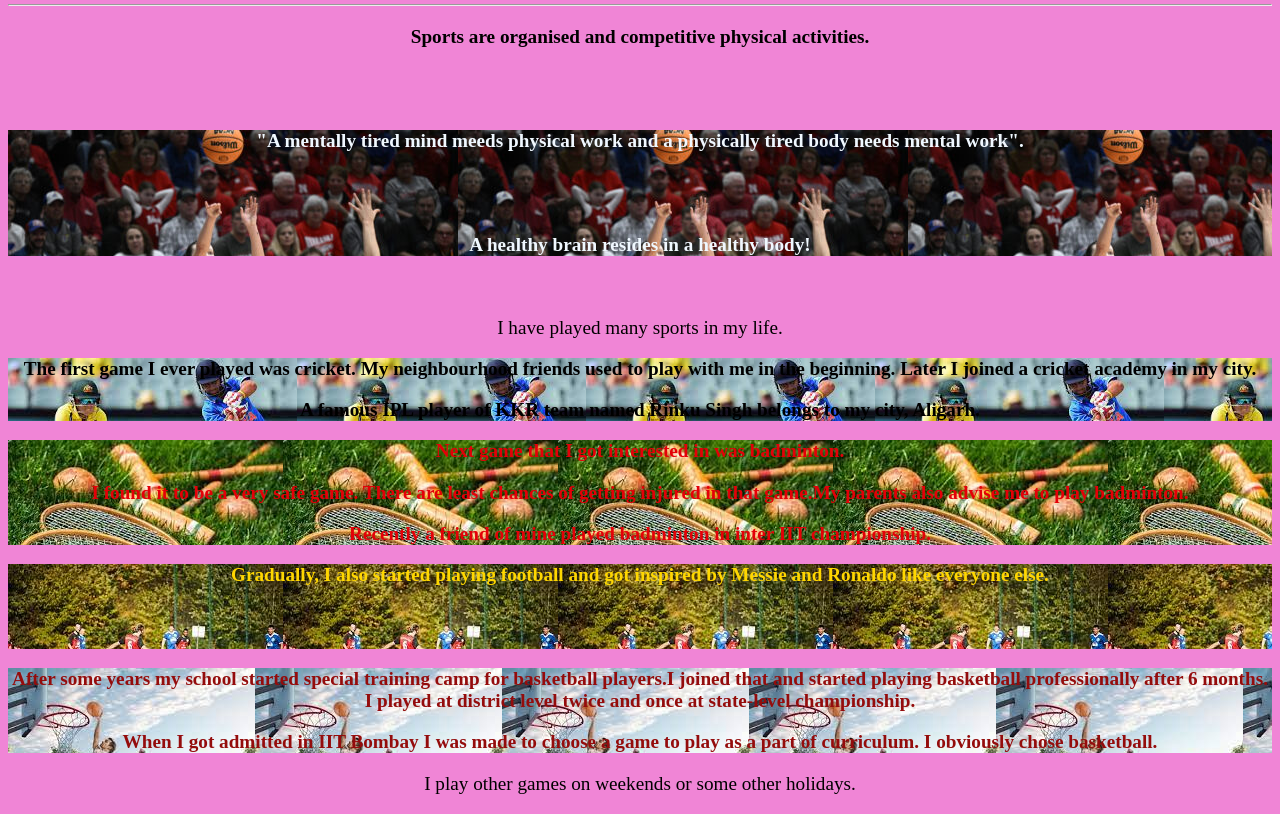
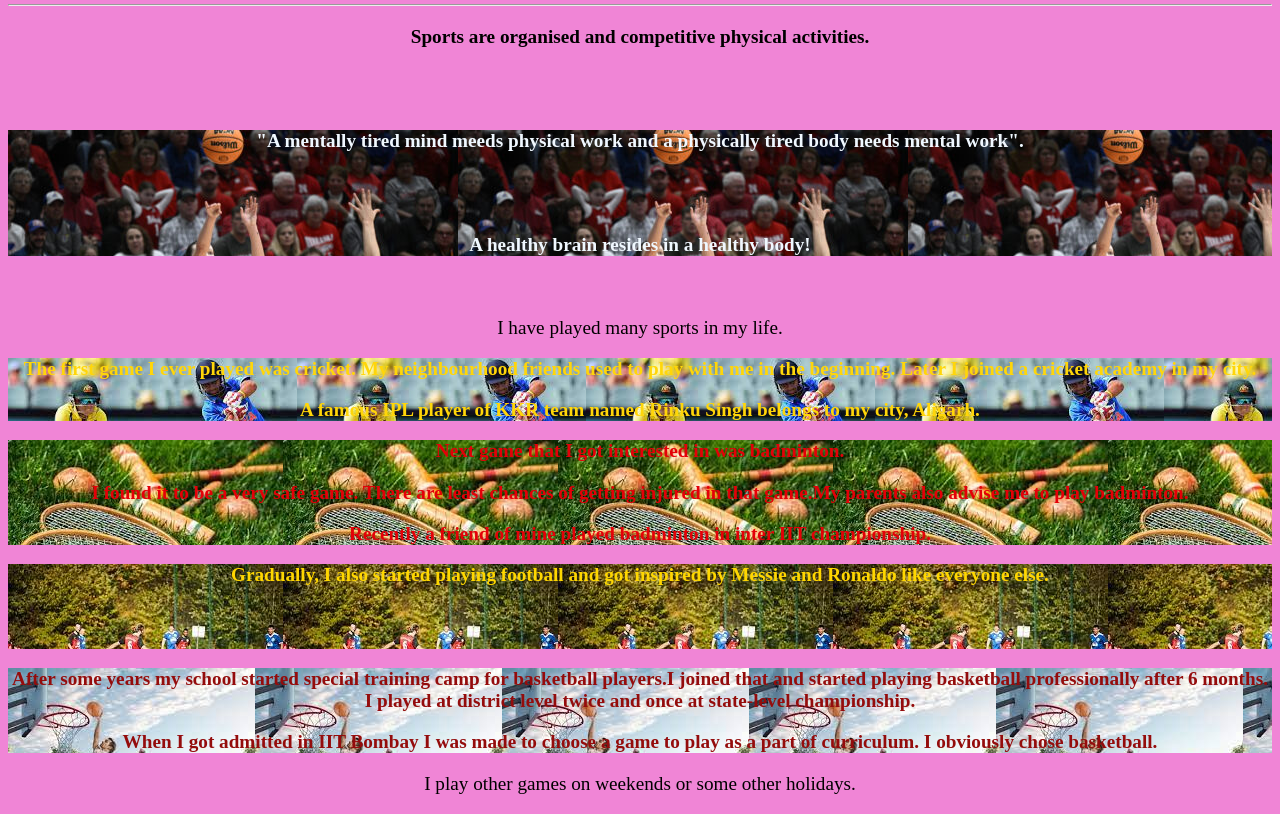
Before and after one commit to sh32dwe/WebSecyAssign, a plain HTML site: page sports.html in a window 1280 px wide. Shown: the part 91-905 px from the top of the page. Drawn offline with Linux system fonts and the light colour scheme.

Commit message:
Update sports.css

```diff
--- a/css/sports.css
+++ b/css/sports.css
@@ -23,7 +23,7 @@ h1 {
 
 .cricket {
     background-image: url("../images/cricket.jpg");
-    color: rgb(0, 0, 0);
+    color: rgb(255, 214, 9);
 }
 
 .badminton {
```
